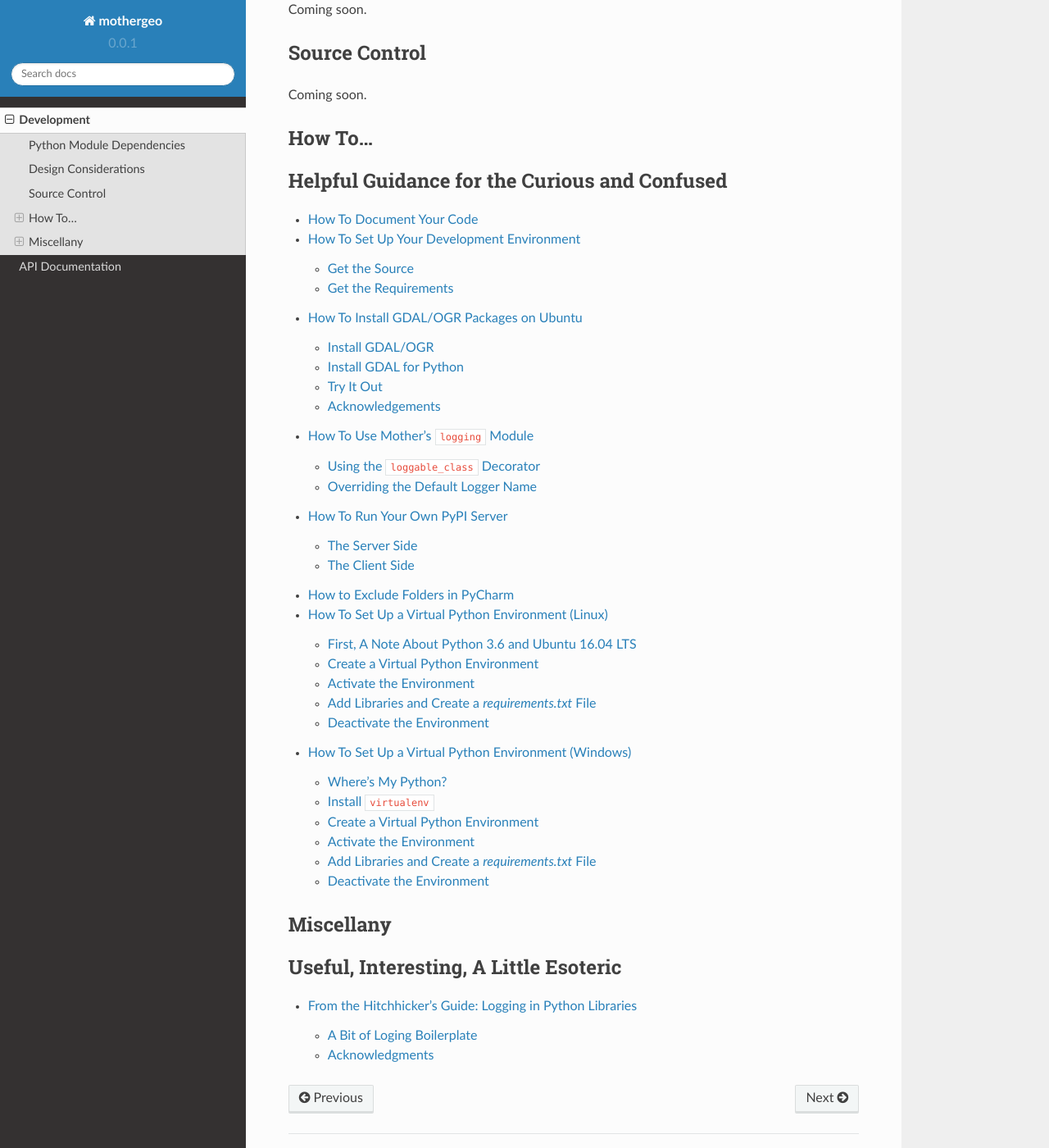
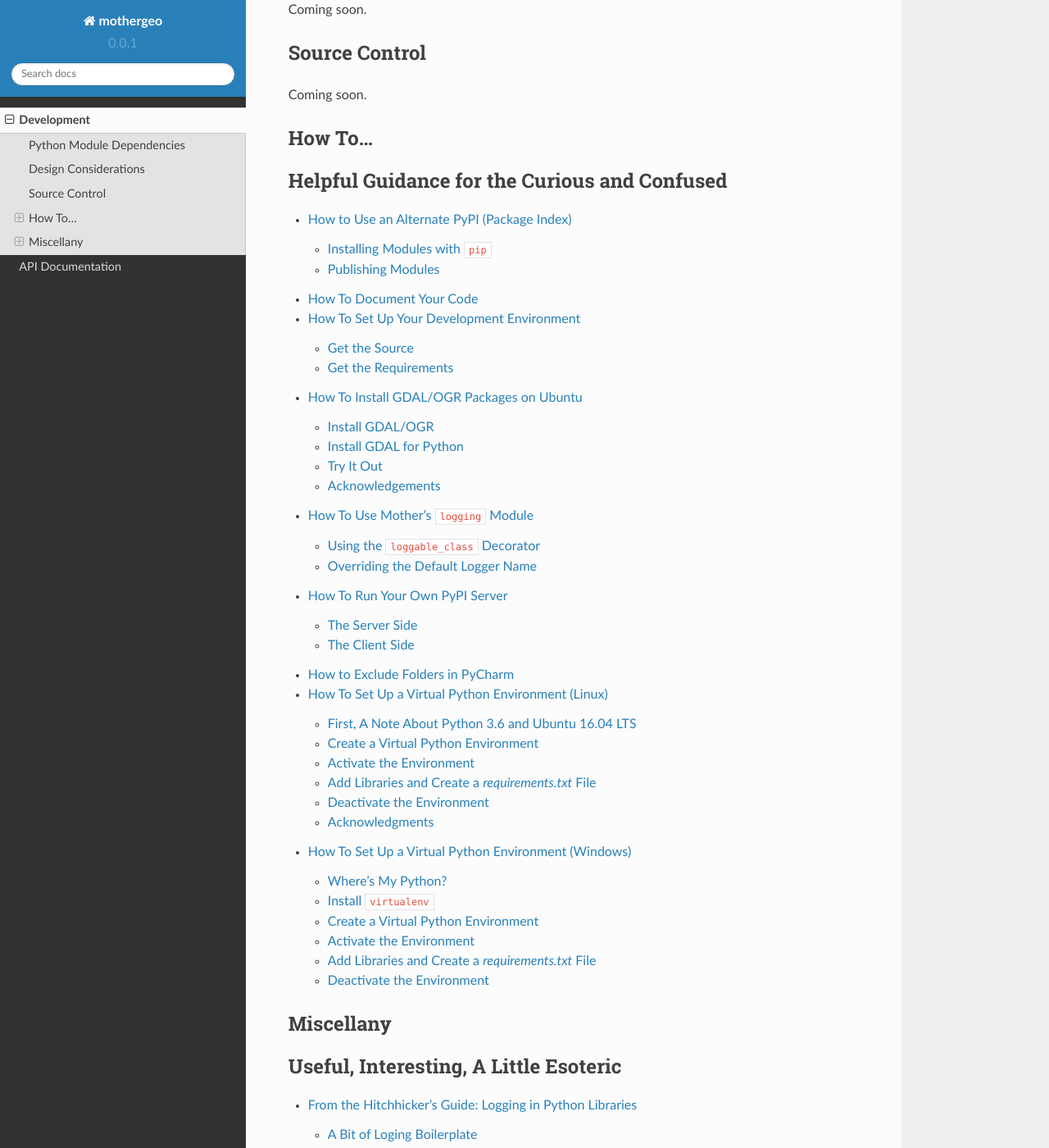
Before and after one commit to patdaburu/mothergeo-py, a Sphinx documentation site: the page built from docs/source/development.rst, in a window 1280 px wide and 1400 px high, scrolled down 360 px. Shown: the whole window at 82% size. Built offline with Sphinx 7.4.7 and the Read the Docs theme 2.0.0, drawn with Linux system fonts in a browser that asks for light colours; some of the changed lines change nothing that is shown.

Commit message:
Added article about using alternative package indexes.

```diff
--- /dev/null
+++ b/docs/source/development/how-to/alternate-pypi.rst
@@ -0,0 +1,87 @@
+.. _alternate-pypi:
+
+********************************************
+How to Use an Alternate PyPI (Package Index)
+********************************************
+
+The `Python Package Index (PyPI) <https://pypi.python.org/pypi>`_ works great, but there may be times when, for
+whatever reason, you need to host packages elsewhere.  You can set up your own index, or you can use a hosted
+service like `Gemfury <https://gemfury.com/l/pypi-server>`_.
+
+This article describes, in general terms, some of the things you'll need to do in your development environment to
+make your use of an alternate package index a little smoother.
+
+Installing Modules with ``pip``
+===============================
+
+One of the tricks to installing packages from your alternate repository is telling ``pip`` about it.
+
+``pip.ini``
+-----------
+
+While you can use command line parameters with ``pip`` to indicate the location of your package index server, you
+can also modify (or create) a special ``pip`` configuration file called ``pip.ini`` that will allow you install
+packages from the command line just as you would if you were installing them from the public repositories.
+
+Windows
+^^^^^^^
+On Windows, you can place a ``pip.ini`` file at ``%APPDATA%\pip\pip.ini``.  Use the ``extra-index-url`` option
+to tell ``pip`` where your alternate package index lives.  If your package index doesn't support SSL, you can
+supress warnings by identifying it as a ``trusted-host``.  The example below assumes the name of your server is
+**pypi.mydomain.com** and you're running on non-standard port **8080**.
+
+.. code-block:: ini
+
+    [global]
+    extra-index-url = http://pypi.mydomain.com:8080
+
+    [install]
+    trusted-host = pypi.mydomain.com
+
+Linux
+^^^^^
+Coming soon.
+
+.. note::
+
+    If you are using SSL with a verified certificate, you won't need the ``trusted-host`` directive.
+
+Publishing Modules
+==================
+
+This article doesn't go into much detail on the general process of publishing modules, but we'll assume that you're
+using `setuptools <https://pypi.python.org/pypi/setuptools>`_ to publish.
+
+``.pypirc``
+-----------
+
+You can automate the process of publishing your package with distutils by modifying the ``.pypirc`` file in your home
+directory.  This file typically contains the common public indexes, but you can also add your alternate index.  The
+example below assumes you're using `Gemfury <https://gemfury.com/l/pypi-server>`_, but the format will be fundamentally
+similar regardless of where you're hosting your repository.
+
+.. code-block:: ini
+
+    [distutils]
+    index-servers =
+      pypi
+      fury
+
+    [pypi]
+    username=mypypiuser
+    password=$ecret-Pa$$w0rd
+
+    [fury]
+    repository: https://pypi.fury.io/myfuryusername/
+    username: $ecret-K3y!
+    password:
+
+With that in place, you can build and upload your package by identifying the configured index server name.
+
+.. code-block:: bash
+
+    python setup.py sdist upload -r fury
+
+.. note::
+
+    Rembemer that the keys and passwords in your `.pypirc` are secrets, and should be kept away from prying eyes.
--- a/docs/source/development/how-to/venv.rst
+++ b/docs/source/development/how-to/venv.rst
@@ -95,6 +95,6 @@ To return to normal system settings, use the ``deactivate`` command.
 After you issue this command, you'll notice that the command prompt returns to normal.
 
 Acknowledgments
----------------
+===============
 Much of this article is taken from
 `The Hitchhiker's Guide to Python <http://python-guide-pt-br.readthedocs.io/en/latest/>`_.  Go buy a copy right now.
```
